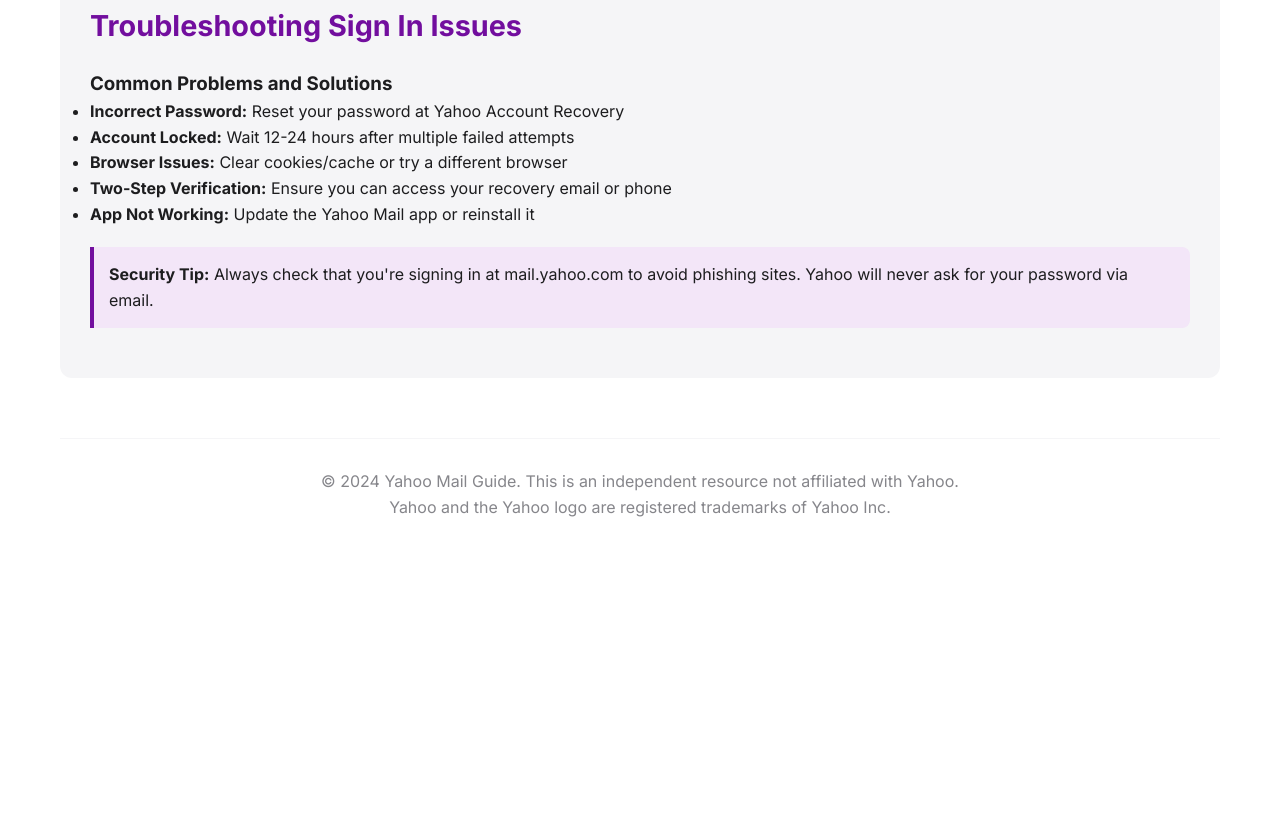
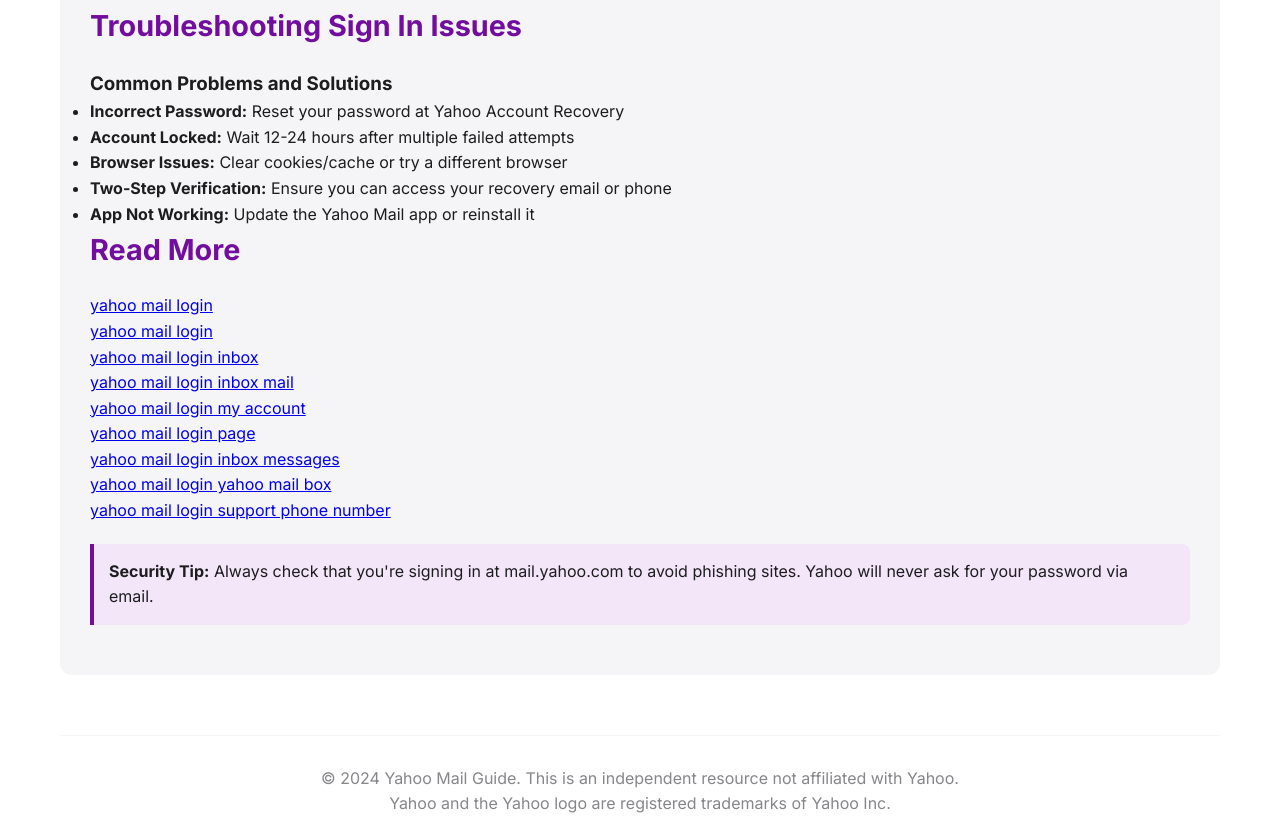
Before and after one commit to robertjon0001/yahoosignup, a plain HTML site: page index.html in a window 1280 px wide. Shown: the part 1968-2785 px from the top of the page. Before the commit the page ends 2489 px from the top, so only its background shows below. Drawn offline with Linux system fonts and the light colour scheme; a script that the page names is missing.

Commit message:
Update index.html

```diff
--- a/index.html
+++ b/index.html
@@ -369,6 +369,22 @@
                     <li><strong>Two-Step Verification:</strong> Ensure you can access your recovery email or phone</li>
                     <li><strong>App Not Working:</strong> Update the Yahoo Mail app or reinstall it</li>
                 </ul>
+                <h2>Read More</h2>
+
+                <a href="http://yahoooemail.pages.dev/">yahoo mail login</a><br>
+                <a href="http://yahoooemail.pages.dev/">yahoo mail login</a><br>
+                <a href="https://yahoomaillogininbox.pages.dev/">yahoo mail login inbox</a><br>
+                <a href="https://yahoomailaccount.pages.dev/">yahoo mail login inbox mail</a><br>
+                <a href="http://yahoomailloginmyaccount.pages.dev/">yahoo mail login my account</a><br>
+                <a href="https://yahoomailloginpage.pages.dev/">yahoo mail login page</a><br>
+                <a href="https://yahoomailyahooinbox.pages.dev/">yahoo mail login inbox messages</a><br>
+                <a href="https://yahoomailbox.pages.dev/">yahoo mail login yahoo mail box</a><br>
+                <a href="https://yahoomailsupport.pages.dev/">yahoo mail login support phone number</a>
+
+
+
+
+
 
                 <div class="note">
                     <strong>Security Tip:</strong> Always check that you're signing in at mail.yahoo.com to avoid phishing sites. Yahoo will never ask for your password via email.
```
